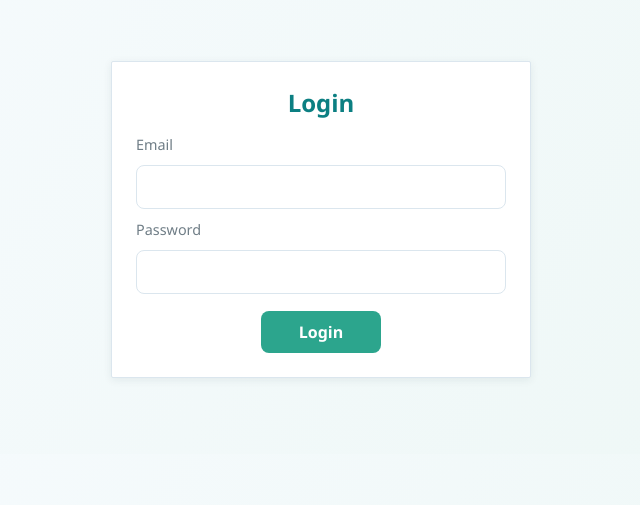
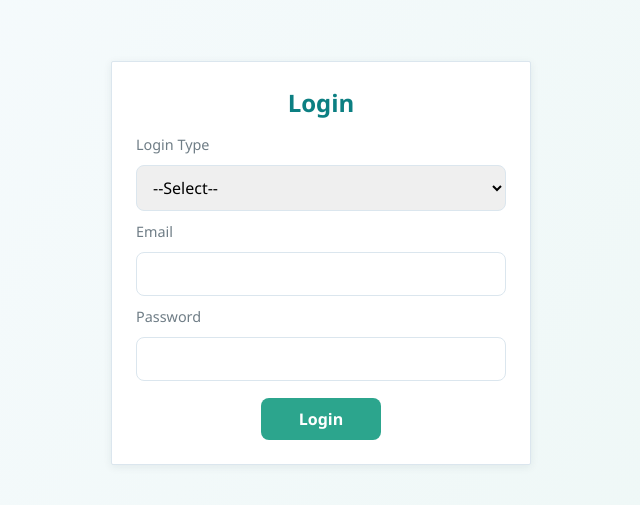
Before and after one commit to RohithB75/Pharma_choice, a Flask app: page /login in a window 1280 px wide. Shown: the part 66-571 px from the top of the page, without its empty margins (319-959 px from the left). Run offline with Flask 3, Linux system fonts and the light colour scheme.

Commit message:
updated login category

```diff
--- a/pharmachoice/app.py
+++ b/pharmachoice/app.py
@@ -136,12 +136,21 @@ def register():
 @app.route("/login", methods=["GET", "POST"])
 def login():
     if request.method == "POST":
+        login_type = request.form.get("login_type","").strip().lower()
         email = request.form.get("email", "").strip().lower()
         password = request.form.get("password", "")
+
+        if login_type not in {"admin","customer"}:
+            flash("Please select a valid login type.", "warning")
+            return redirect(url_for("login"))
 
         user = User.query.filter_by(email=email).first()
         if not user or user.password_hash != password:
             flash("Invalid email or password.", "danger")
+            return redirect(url_for("login"))
+
+        if user.role != login_type:
+            flash("Selected login type does not match this account.", "danger")
             return redirect(url_for("login"))
 
         session["user_id"] = user.id
--- a/pharmachoice/templates/login.html
+++ b/pharmachoice/templates/login.html
@@ -3,6 +3,14 @@
 <section class="auth-card login-card-screenshot">
     <h2 class="login-title">Login</h2>
     <form method="POST" class="form-grid">
+        <!-- Login Type -->
+        <label for="login_type">Login Type</label>
+        <select id="login_type" name="login_type" required>
+            <option value="">--Select--</option>
+            <option value="admin">Admin</option>
+            <option value="customer">Customer</option>
+        </select>
+
         <label>Email</label>
         <input type="email" name="email" required>
 
```
